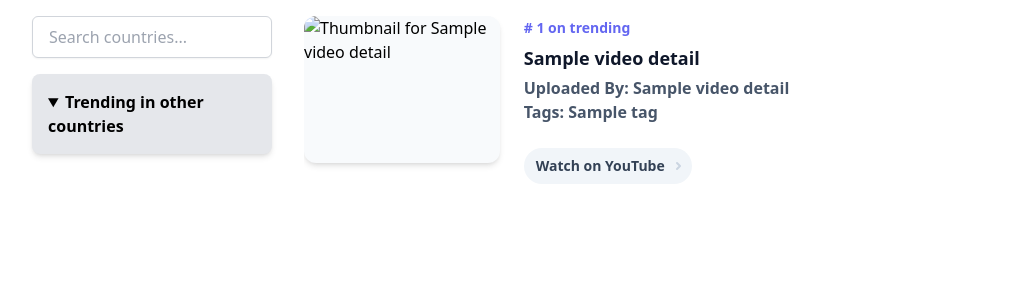
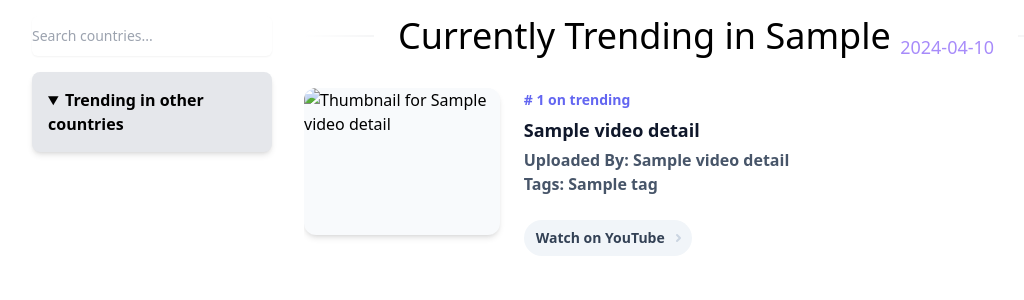
Before and after one commit to kirmola/ytrends, a Django app: template templates/mainapp/ytrends_tbc.html in a window 1280 px wide. Shown: the top 300 px of the page, without its empty margins (80-1104 px from the left). Run offline with Django 5.2, Linux system fonts and the light colour scheme; tables that the repository leaves empty hold one stand-in row (Sample ...); the template is opened without the code that fills it: values named after a table or form of the project are taken from there, most other values are stand-ins (such as "Sample title", 1, 10 or a date in 2020); some libraries are stand-ins or nearby versions.

Commit message:
added simple header, working

```diff
--- a/templates/mainapp/ytrends_tbc.html
+++ b/templates/mainapp/ytrends_tbc.html
@@ -6,7 +6,7 @@
 <div class="flex flex-wrap mx-4 max-w-7xl md:mx-24">
 
     <div class="my-4 px-4 w-full lg:w-1/4">
-        <input type="text" id="searchInput" placeholder="Search countries..." class="w-full px-4 py-2 mb-4 border border-gray-300 rounded-md shadow-sm focus:outline-none focus:ring focus:ring-indigo-200 focus:border-indigo-500">
+        <input type="text" id="searchInput" placeholder="Search countries..." class="w-full rounded-md border-gray-200 py-2.5 pe-10 shadow-sm sm:text-sm mb-4">
         <details class="mb-2 hidden md:block" id="mainDropdown" data-open="false" open>
             <summary class="bg-gray-200 p-4 rounded-lg cursor-pointer shadow-md mb-4">
                 <span class="font-semibold">Trending in other countries</span>
@@ -53,6 +53,17 @@
     </script>
 
     <div class="my-4 px-4 w-full lg:w-3/4">
+        <div class="hidden md:block mb-8">
+
+            <span class="relative flex justify-center">
+                <div
+                  class="absolute inset-x-0 top-1/2 h-px -translate-y-1/2 bg-transparent bg-gradient-to-r from-transparent via-gray-500 to-transparent opacity-75"
+                ></div>
+
+                <span class="relative z-10 bg-white px-6 md:text-4xl text-xl">Currently Trending in {{object.trending_cc}} <sub class="text-violet-400 md:text-lg">{% now "Y-m-d" %}</sub></span>
+            </span>
+        </div>
+        <p class="block md:hidden text-3xl mb-4 font-semibold">YT Trending in {{object.trending_cc}} | {% now "Y-m-d" %}</p>
 
         <div class="mx-1 max-w-full md:mx-auto md:max-w-7xl">
             <div class="">
```
Also changed, not shown: other parts of templates/mainapp/ytrends_tbc.html (+3 -0 lines), templates/base.html (+0 -9 lines).
